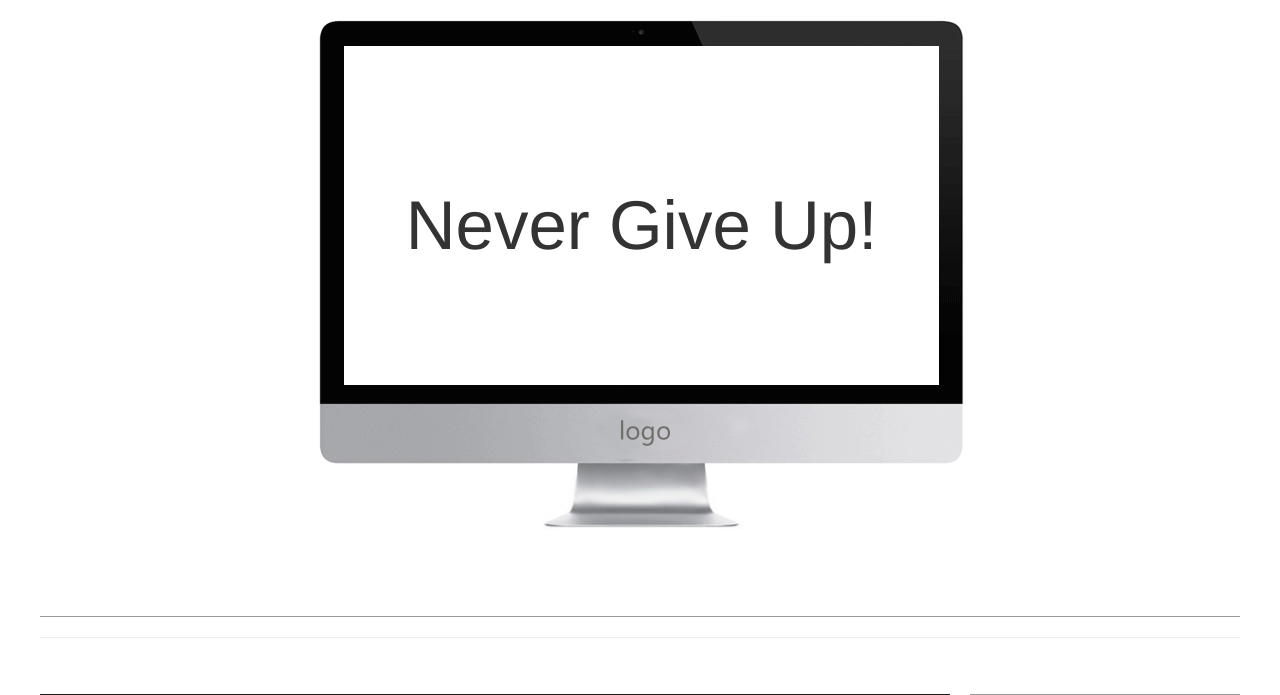
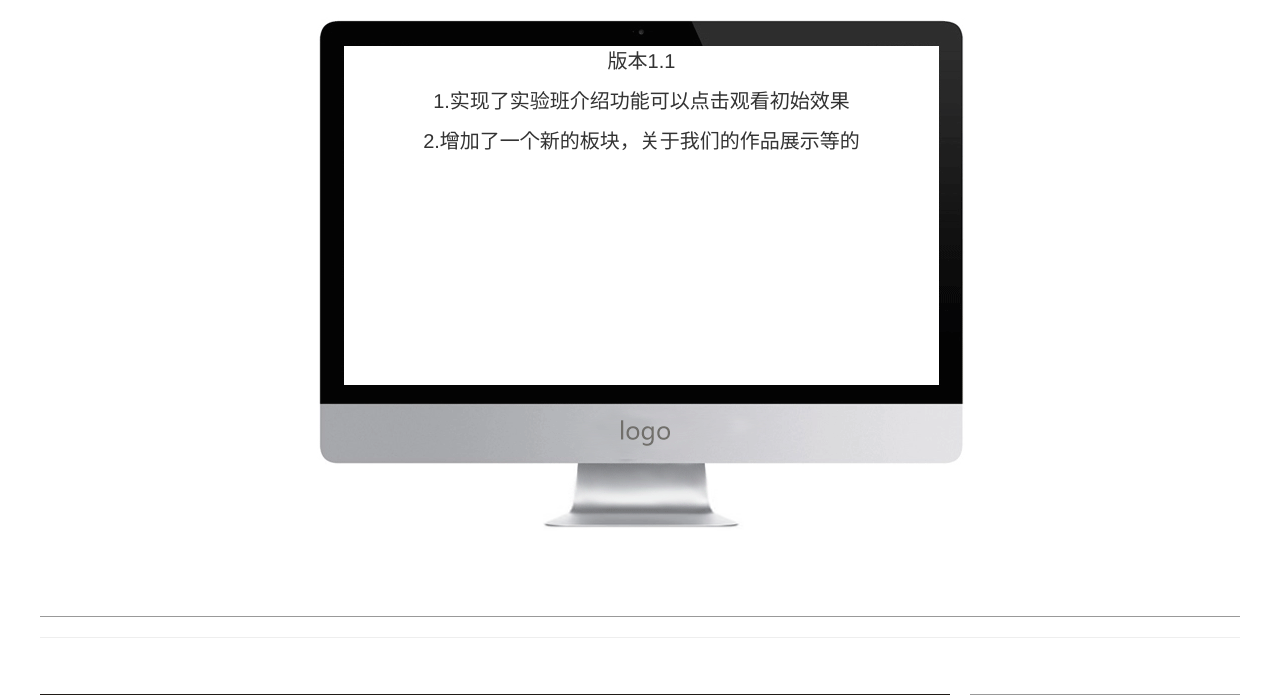
Before and after one commit to dreamapplehappy/PortalSite, a plain HTML site: page index.html in a window 1280 px wide. Shown: the part 53-748 px from the top of the page. Drawn offline with nearby package versions, Linux system fonts and the light colour scheme.

Commit message:
version 1.1

```diff
--- a/index.html
+++ b/index.html
@@ -67,7 +67,7 @@
 		#body{width: 1200px; height: 1200px; margin: 50px auto; padding-top: 20px; position: relative;}
 		#current_news{width: 100%; height: 600px; background-color: white; border-bottom: 1px solid #999;}
 		#current_n_a{width: 650px; height: 518px; margin: 0 auto; background-image: url("images/pc.gif"); }
-		#current_n_c{width: 595px; height: 339px; background-color: white; position: relative; left: 29px; top: 29px;text-align: center; line-height: 360px; font-size: 69px;}
+		#current_n_c{width: 595px; height: 339px; background-color: white; position: relative; left: 29px; top: 29px;text-align: center; line-height: 30px; font-size: 20px;}
 		#work{width: 910px; height: 533px; background-image: url("images/book.jpg"); border-bottom: 1px solid #999; float: left; position: relative; margin-top: 36px;}
 		#work_l{width: 50%; height: 100%;  float: left; text-align: center; font-size: 60px; line-height: 398px;}
 		#work_r{width: 50%; height: 100%;  float: right; text-align: center; font-size: 60px; line-height: 398px;}
@@ -113,7 +113,11 @@
 		<!-- 时事新闻 -->
 		<div id="current_news">
 			<div id="current_n_a">
-				<div id="current_n_c">Never Give Up!</div>
+				<div id="current_n_c">
+					<p>版本1.1</p>
+					<p>1.实现了实验班介绍功能可以点击观看初始效果</p>
+					<p>2.增加了一个新的板块，关于我们的作品展示等的</p>
+				</div>
 			</div>
 		</div>
 		<hr/>
```
